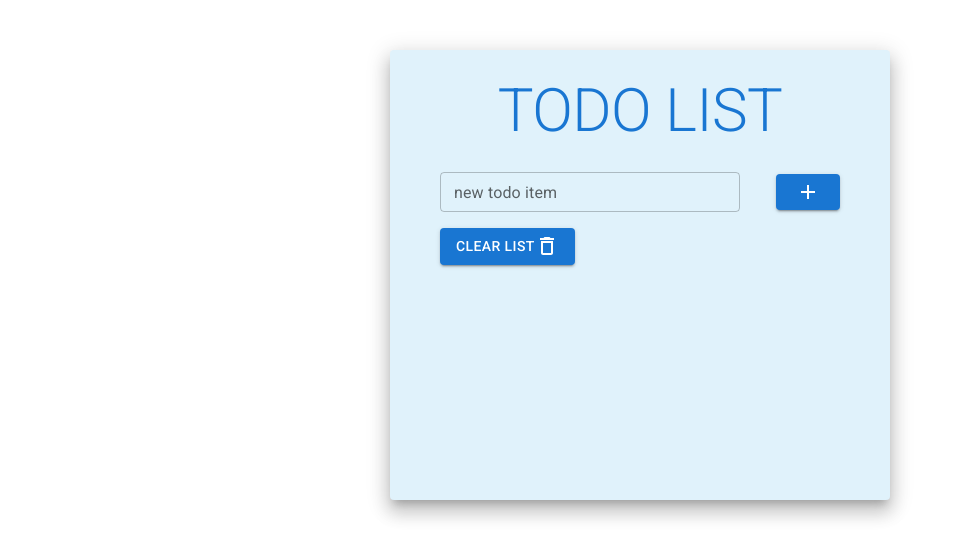
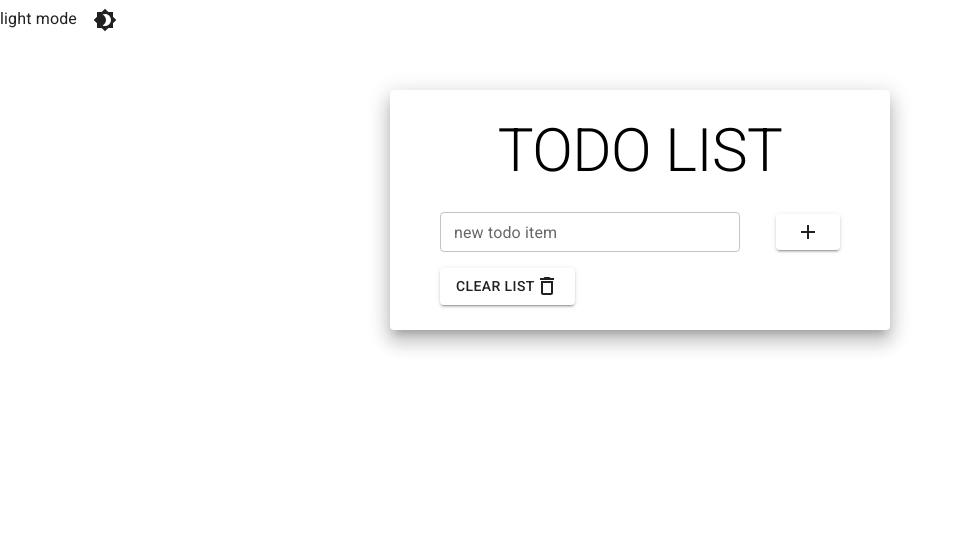
Before and after one commit to stepanencode/todo-react-ts, a React (Vite) app: page / in a window 1280 px wide. Shown: the top 558 px of the page, without its empty margins (0-963 px from the left). Built offline with nearby package versions, Linux system fonts and the light colour scheme.

Commit message:
implement dark mode toggle

```diff
--- a/src/App.tsx
+++ b/src/App.tsx
@@ -1,8 +1,14 @@
 import Form from './Form'
-import { useState } from 'react'
+import { useState, useContext } from 'react'
 import TodoList from './TodoList'
 import Paper from '@mui/material/Paper'
+import Box from '@mui/material/Box'
+import IconButton from '@mui/material/IconButton'
+import Brightness4Icon from '@mui/icons-material/Brightness4'
+import Brightness7Icon from '@mui/icons-material/Brightness7'
 import { Grid, Typography } from '@mui/material'
+import { useTheme } from '@mui/material/styles'
+import { ColorModeContext } from './Theme'
 
 interface TodoItem {
   text: string
@@ -11,6 +17,8 @@ interface TodoItem {
 }
 
 function App() {
+  const theme = useTheme()
+  const colorMode = useContext(ColorModeContext)
   const [items, setItems] = useState<TodoItem[]>([])
 
   function handleAddItems(item: {
@@ -38,16 +46,35 @@ function App() {
     setItems([])
   }
   return (
-    <>
+    <Box
+      sx={{
+        height: '100vh',
+        alignItems: 'center',
+        justifyContent: 'center',
+        bgcolor: 'background.default',
+        color: 'text.primary',
+      }}
+    >
+      {theme.palette.mode} mode
+      <IconButton
+        sx={{ ml: 1 }}
+        onClick={colorMode.toggleColorMode}
+        color='inherit'
+      >
+        {theme.palette.mode === 'dark' ? (
+          <Brightness7Icon />
+        ) : (
+          <Brightness4Icon />
+        )}
+      </IconButton>
       <Paper
         elevation={12}
         sx={{
           width: '500px',
-          minHeight: '450px',
           padding: '25px',
           margin: '0 auto',
           marginTop: '50px',
-          bgcolor: '#e0f2fb',
+          bgcolor: 'background.default',
         }}
       >
         <Grid
@@ -58,7 +85,7 @@ function App() {
           sx={{ marginBottom: '25px' }}
         >
           <Grid item>
-            <Typography variant='h2' sx={{ color: '#1976d2' }}>
+            <Typography variant='h2' sx={{ color: 'black' }}>
               TODO LIST
             </Typography>
           </Grid>
@@ -77,7 +104,7 @@ function App() {
           </Grid>
         </Grid>
       </Paper>
-    </>
+    </Box>
   )
 }
 
--- a/src/Form.tsx
+++ b/src/Form.tsx
@@ -56,11 +56,19 @@ export default function Form({ onAddItems }: { onAddItems: AddItem }) {
             placeholder='new todo item'
             value={text}
             onChange={handleChange}
-            sx={{ width: '300px' }}
+            sx={{
+              width: '300px',
+              bgcolor: 'background.default',
+              color: 'text.primary',
+            }}
           />
         </Grid>
         <Grid item>
-          <Button onClick={handleClick} variant='contained'>
+          <Button
+            onClick={handleClick}
+            variant='contained'
+            sx={{ bgcolor: 'background.default', color: 'text.primary' }}
+          >
             <AddIcon />
           </Button>
         </Grid>
--- a/src/Item.tsx
+++ b/src/Item.tsx
@@ -40,7 +40,7 @@ export default function Item({
       /> */}
       <Typography
         component='p'
-        sx={{ color: '#1976d2', maxWidth: '300px', wordBreak: 'break-all' }}
+        sx={{ maxWidth: '300px', wordBreak: 'break-all' }}
       >
         {item.text}
       </Typography>
--- /dev/null
+++ b/src/Theme.tsx
@@ -0,0 +1,37 @@
+import { useState, useMemo, createContext } from 'react'
+import { ThemeProvider, createTheme } from '@mui/material/styles'
+import App from './App'
+
+export const ColorModeContext = createContext({
+  toggleColorMode: () => {},
+})
+
+export default function ToggleColorMode() {
+  const [mode, setMode] = useState<'light' | 'dark'>('light')
+  const colorMode = useMemo(
+    () => ({
+      toggleColorMode: () => {
+        setMode((prevMode) => (prevMode === 'light' ? 'dark' : 'light'))
+      },
+    }),
+    []
+  )
+
+  const theme = useMemo(
+    () =>
+      createTheme({
+        palette: {
+          mode,
+        },
+      }),
+    [mode]
+  )
+
+  return (
+    <ColorModeContext.Provider value={colorMode}>
+      <ThemeProvider theme={theme}>
+        <App />
+      </ThemeProvider>
+    </ColorModeContext.Provider>
+  )
+}
--- a/src/TodoList.tsx
+++ b/src/TodoList.tsx
@@ -37,7 +37,11 @@ export default function TodoList({
       <Button
         onClick={onClearList}
         variant='contained'
-        sx={{ marginLeft: '25px' }}
+        sx={{
+          marginLeft: '25px',
+          bgcolor: 'background.default',
+          color: 'text.primary',
+        }}
       >
         Clear list
         <DeleteOutlineIcon />
--- a/src/main.tsx
+++ b/src/main.tsx
@@ -1,6 +1,7 @@
 import React from 'react'
 import ReactDOM from 'react-dom/client'
-import App from './App.tsx'
+// import App from './App.tsx'
+import Theme from './Theme.tsx'
 import './index.css'
 import '@fontsource/roboto/300.css'
 import '@fontsource/roboto/400.css'
@@ -11,7 +12,7 @@ import CssBaseline from '@mui/material/CssBaseline'
 ReactDOM.createRoot(document.getElementById('root')!).render(
   <React.StrictMode>
     <CssBaseline>
-      <App />
+      <Theme />
     </CssBaseline>
   </React.StrictMode>
 )
```
